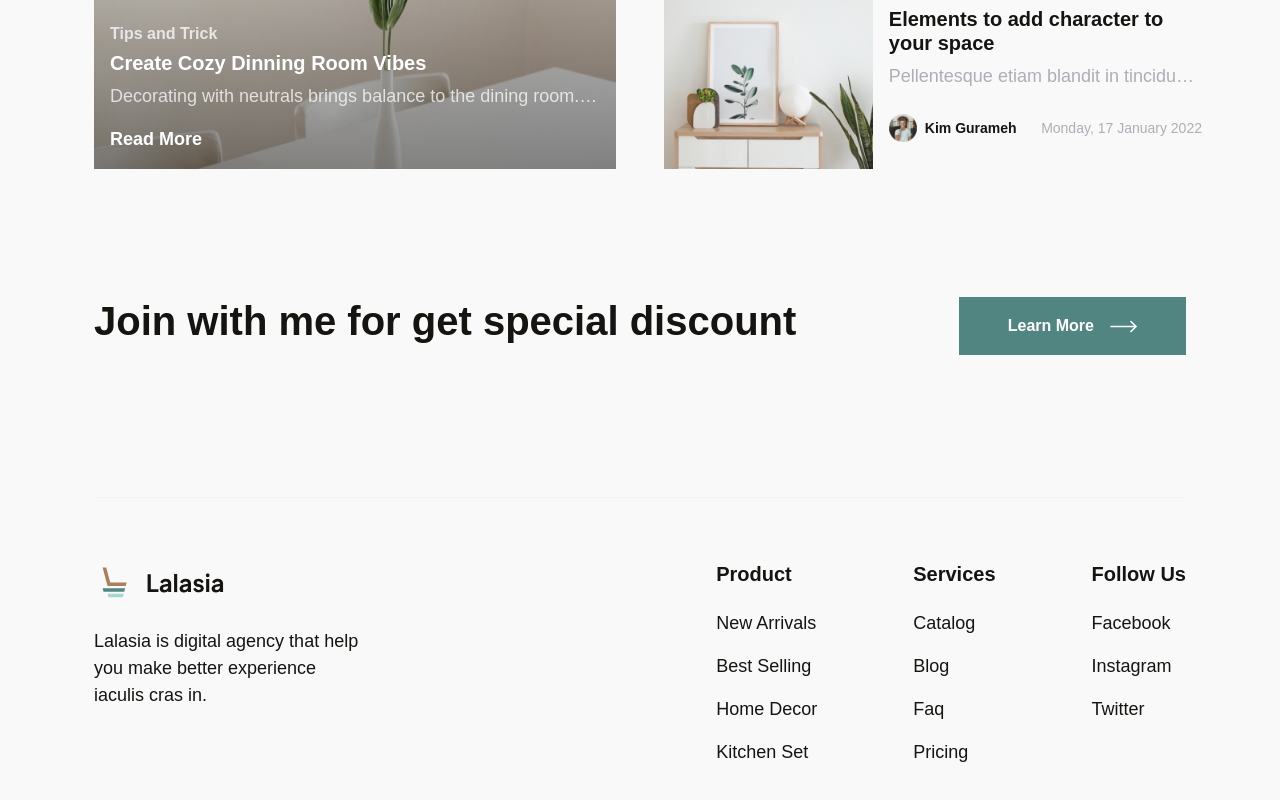
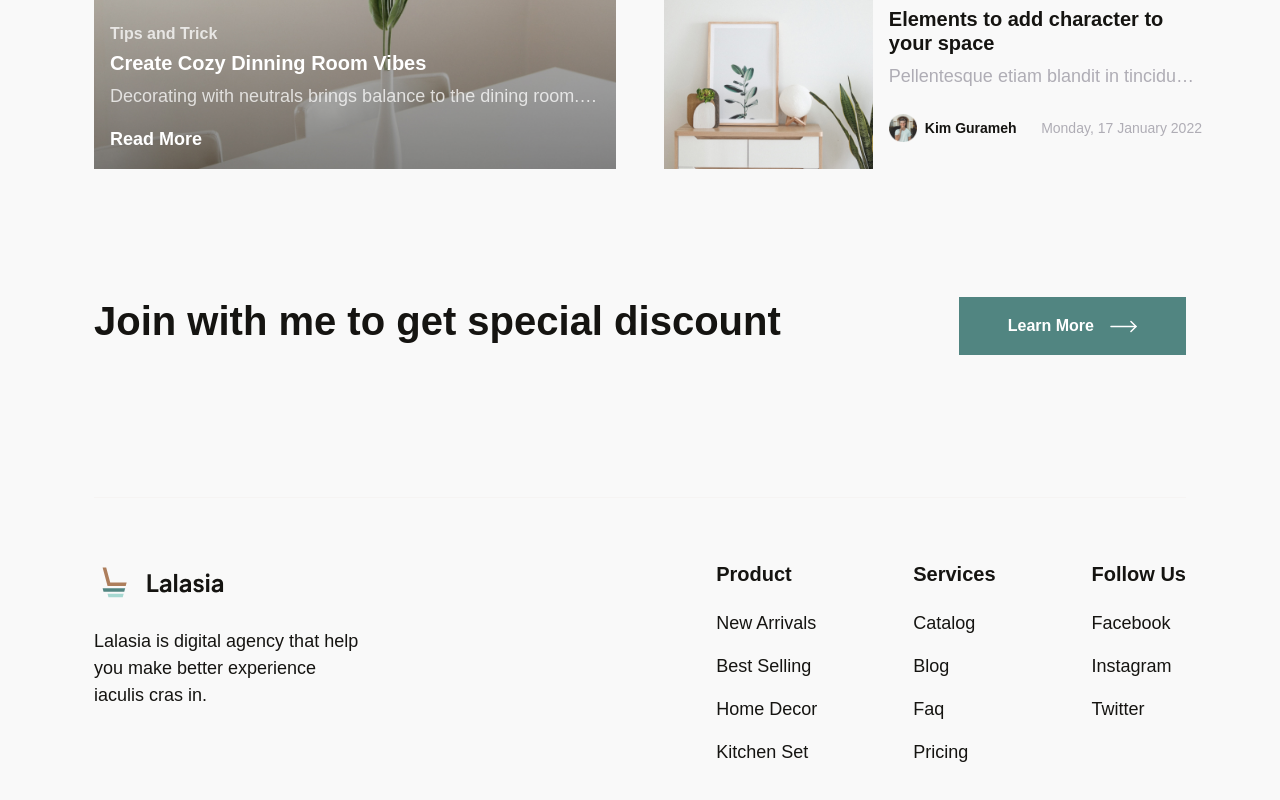
Before and after one commit to gbertl/lalasia, a React (Create React App) app: page / in a window 1280 px wide. Shown: the part 4508-5308 px from the top of the page. Built offline with nearby package versions, Linux system fonts and the light colour scheme; a web font is replaced by a local one.

Commit message:
correct cta text

```diff
--- a/src/components/Cta.tsx
+++ b/src/components/Cta.tsx
@@ -9,7 +9,7 @@ const Cta = () => {
   return (
     <section className="cta section-margin">
       <Container className="d-flex justify-content-between flex-column flex-lg-row align-items-start">
-        <h1 className="mb-4">Join with me for get special discount</h1>
+        <h1 className="mb-4">Join with me to get special discount</h1>
         <PrimaryBlock className="d-inline-flex gap-2 gap-lg-3 align-items-center w-auto">
           Learn More
           <Image src={arrowRight} />
```
